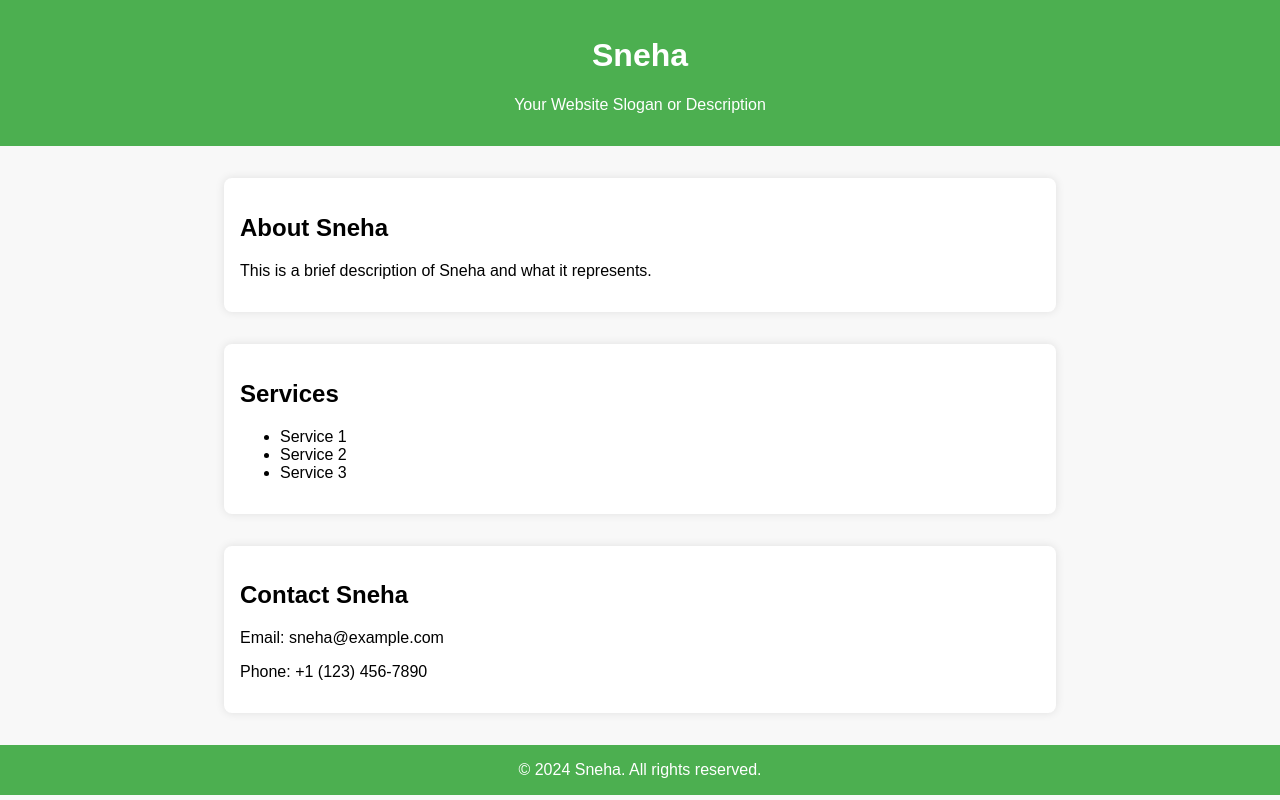
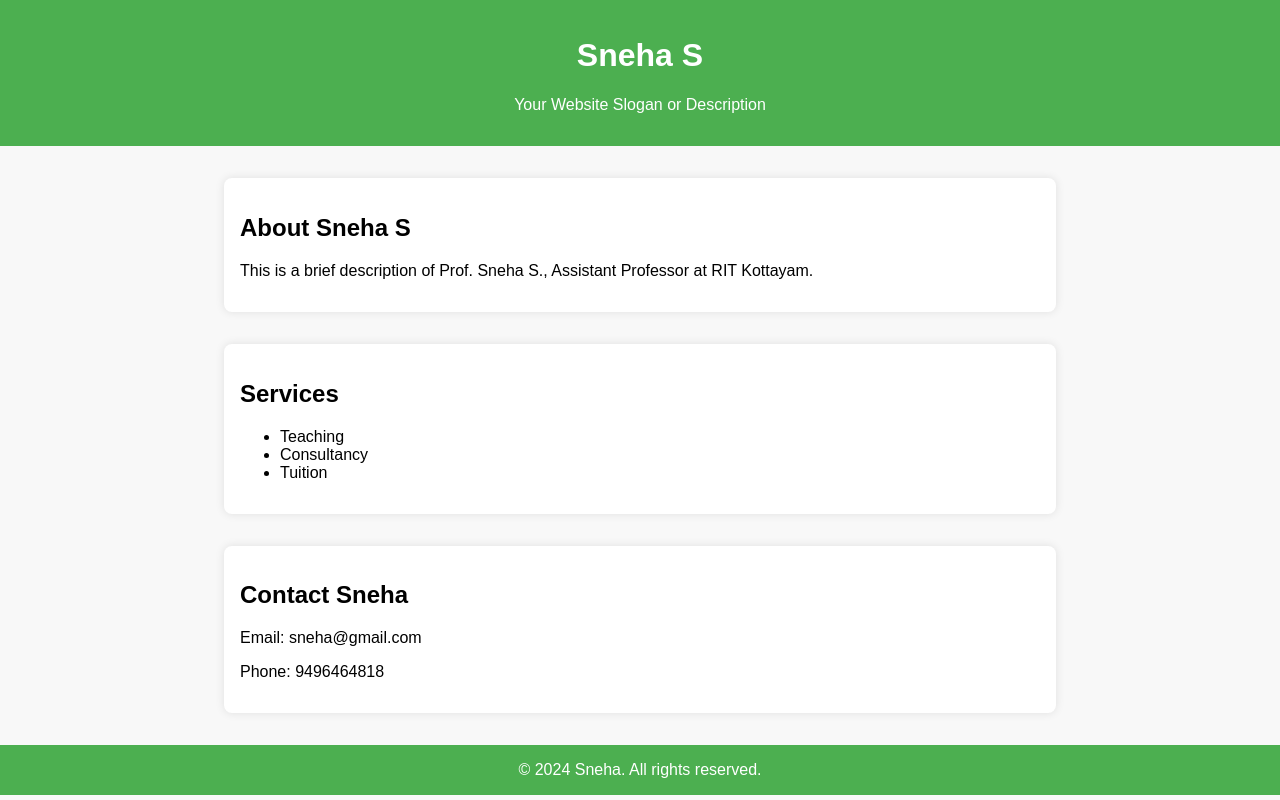
Before and after one commit to sneharit/sneharit.github.io, a plain HTML site: page index.html in a window 1280 px wide. Drawn offline with Linux system fonts and the light colour scheme.

Commit message:
Update index.html

```diff
--- a/index.html
+++ b/index.html
@@ -39,28 +39,28 @@
 <body>
 
     <header>
-        <h1>Sneha</h1>
+        <h1>Sneha S</h1>
         <p>Your Website Slogan or Description</p>
     </header>
 
     <section>
-        <h2>About Sneha</h2>
-        <p>This is a brief description of Sneha and what it represents.</p>
+        <h2>About Sneha S</h2>
+        <p>This is a brief description of Prof. Sneha S., Assistant Professor at RIT Kottayam.</p>
     </section>
 
     <section>
         <h2>Services</h2>
         <ul>
-            <li>Service 1</li>
-            <li>Service 2</li>
-            <li>Service 3</li>
+            <li>Teaching</li>
+            <li>Consultancy</li>
+            <li>Tuition</li>
         </ul>
     </section>
 
     <section>
         <h2>Contact Sneha</h2>
-        <p>Email: sneha@example.com</p>
-        <p>Phone: +1 (123) 456-7890</p>
+        <p>Email: sneha@gmail.com</p>
+        <p>Phone: 9496464818</p>
     </section>
 
     <footer>
```
